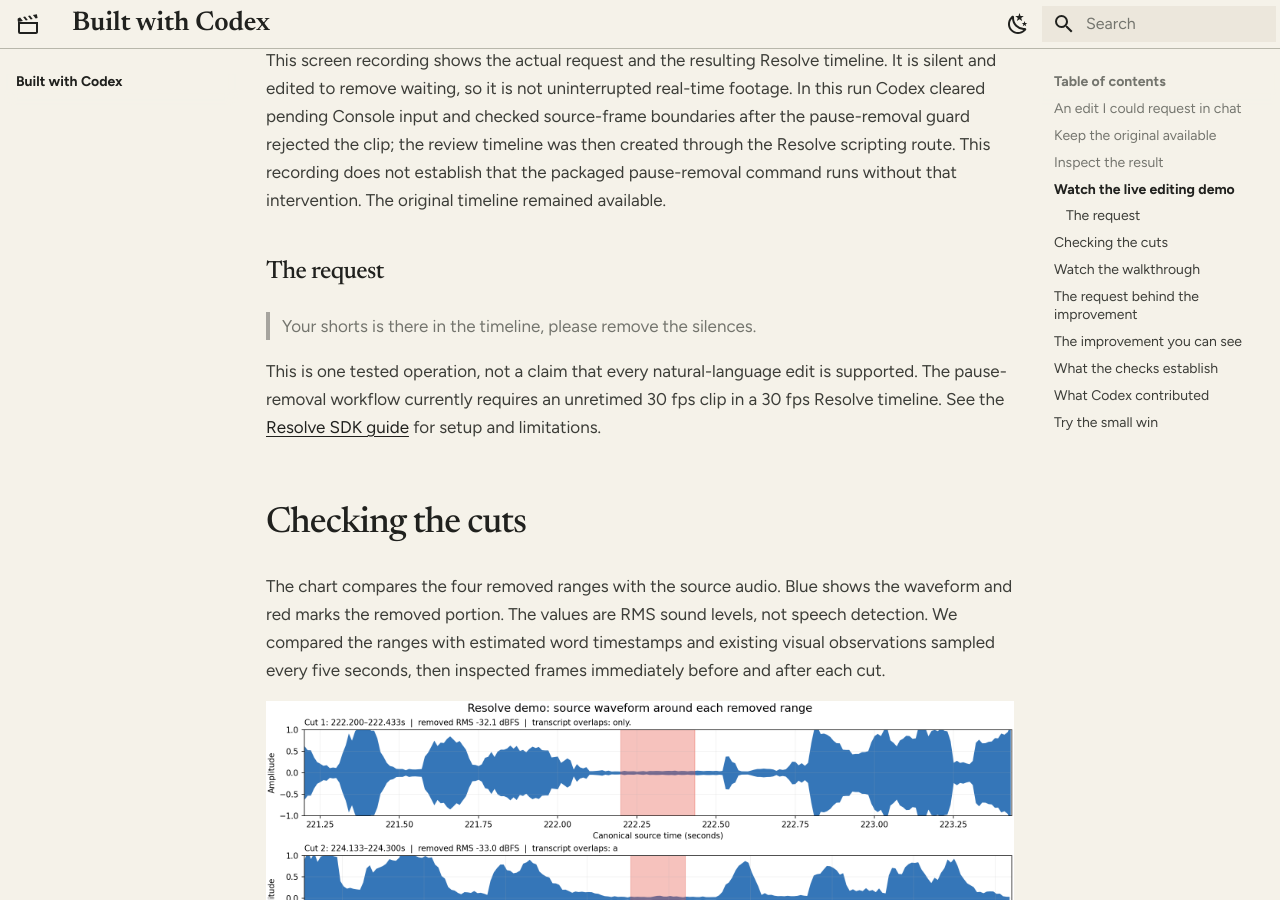
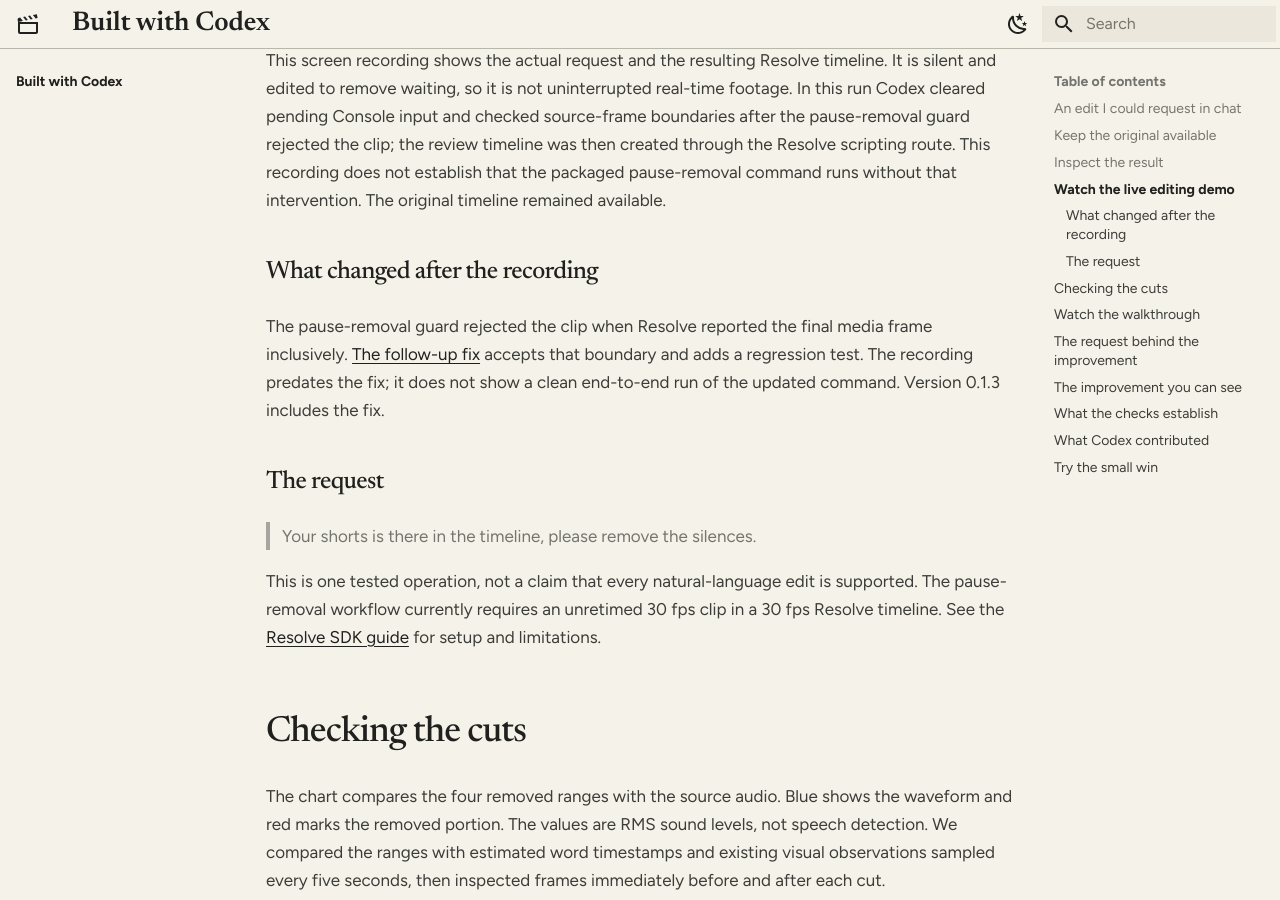
Before and after one commit to MervinPraison/praisonai-clips, an MkDocs documentation site: the page built from docs/built-with-codex.md, in a window 1280 px wide and 900 px high, scrolled down 1497 px. Built offline with MkDocs 1.6.1 and Material for MkDocs 9.7.7, drawn with Linux system fonts in a browser that asks for light colours; some of the changed text lies outside the part shown.

Commit message:
Clarify challenge evidence and Codex credit

```diff
--- a/docs/built-with-codex.md
+++ b/docs/built-with-codex.md
@@ -29,6 +29,10 @@
 [Watch the 30-second demo directly](assets/live-edit/resolve-demo.mp4) · [See the editor setup](getting-started/codex.md) · [Explore the code](https://github.com/MervinPraison/praisonai-clips)
 
 This screen recording shows the actual request and the resulting Resolve timeline. It is silent and edited to remove waiting, so it is not uninterrupted real-time footage. In this run Codex cleared pending Console input and checked source-frame boundaries after the pause-removal guard rejected the clip; the review timeline was then created through the Resolve scripting route. This recording does not establish that the packaged pause-removal command runs without that intervention. The original timeline remained available.
+
+### What changed after the recording
+
+The pause-removal guard rejected the clip when Resolve reported the final media frame inclusively. [The follow-up fix](https://github.com/MervinPraison/praisonai-clips/commit/f67d591b20d2fcdf2380208455af5078916a125e) accepts that boundary and adds a regression test. The recording predates the fix; it does not show a clean end-to-end run of the updated command. Version 0.1.3 includes the fix.
 
 ### The request
 
@@ -76,7 +80,7 @@
 
 | Check | Evidence | Boundary |
 | --- | --- | --- |
-| Local automated suite | [Verification snapshot](assets/challenge/verification.json) and [test source](https://github.com/MervinPraison/praisonai-clips/tree/main/tests) | Optional runtime tests are skipped when their dependencies are absent. |
+| Local automated suite | [Historical verification snapshot](assets/challenge/verification.json) and [test source](https://github.com/MervinPraison/praisonai-clips/tree/main/tests) | The snapshot records an earlier macOS run on 29 October 2026, not the current test count. Optional runtime tests are skipped when their dependencies are absent. |
 | End-to-end render, repair, and resume | [Pipeline regression](https://github.com/MervinPraison/praisonai-clips/blob/main/tests/test_pipeline.py) uses real FFmpeg output and a clearly labelled synthetic API backend | This test checks application behavior without paid provider calls. |
 | Real-video processing | A four-minute validation produced three captioned candidates; one passed review and two remained uncertain drafts. [Read the report](reference/validation-report.md). | A recorded engineering run, rather than a general quality or acceptance-rate claim. |
 | First-run behavior | [Onboarding regressions](https://github.com/MervinPraison/praisonai-clips/blob/main/tests/test_onboarding.py) check missing setup, missing input, invalid paths, and the example bundle’s explicit file list | No paid request is started by these tests. |
--- a/docs/overrides/main.html
+++ b/docs/overrides/main.html
@@ -1,4 +1,4 @@
 {% extends "base.html" %}
 {% block announce %}
-<div class="codex-build-credit">This project was built entirely using <strong>OpenAI Codex</strong> for the Cambridge Codex Community Challenge. <a href="{{ 'built-with-codex/' | url }}">Made, changed & checked ↗</a></div>
+<div class="codex-build-credit">This project was built with <strong>OpenAI Codex</strong>, under Mervin Praison’s direction, for the Cambridge Codex Community Challenge. <a href="{{ 'built-with-codex/' | url }}">Made, changed & checked ↗</a></div>
 {% endblock %}
```
Also changed, not shown: other parts of docs/built-with-codex.md (+1 -1 lines), README.md (+1 -1 lines), docs/pypi.md (+1 -1 lines).
